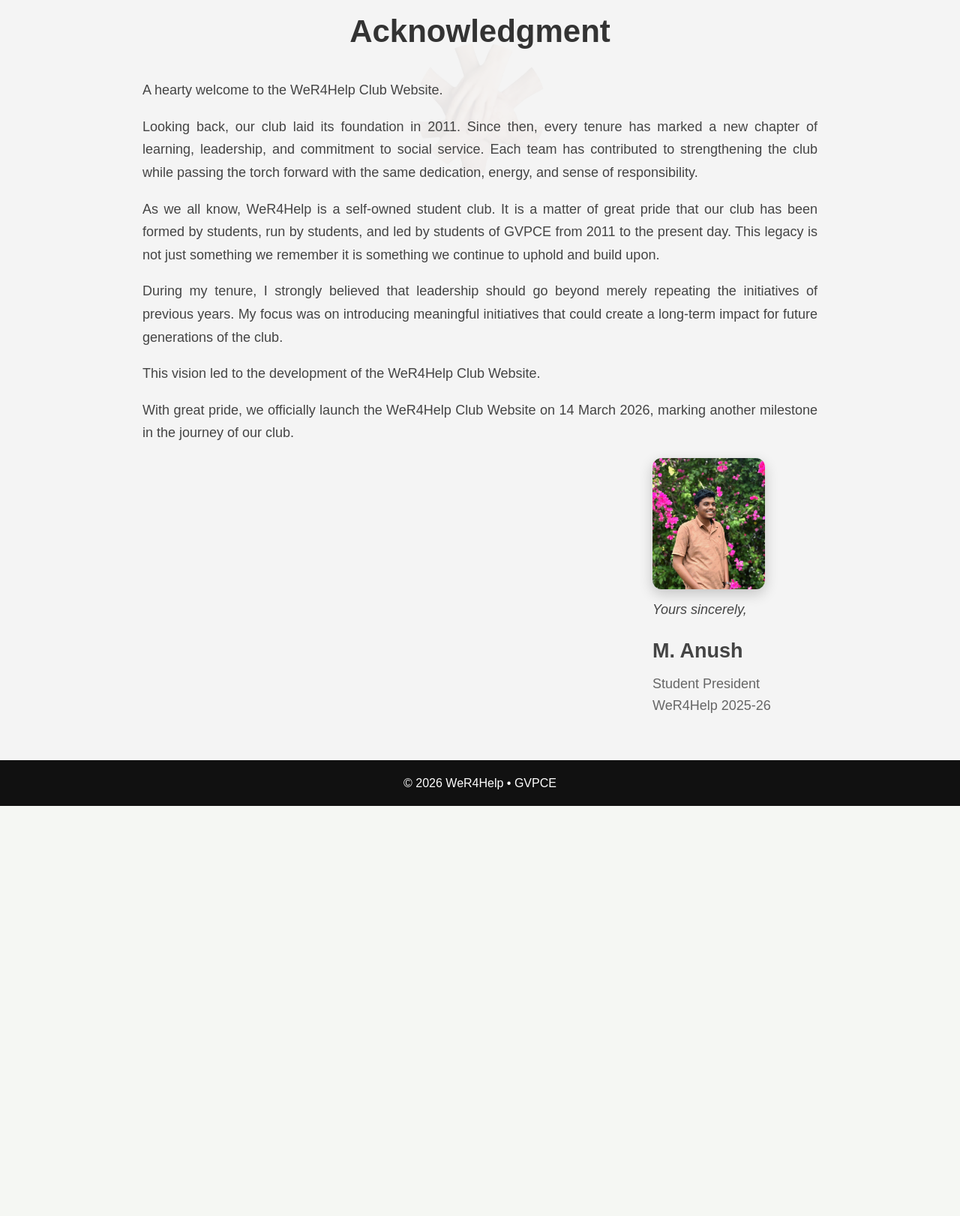
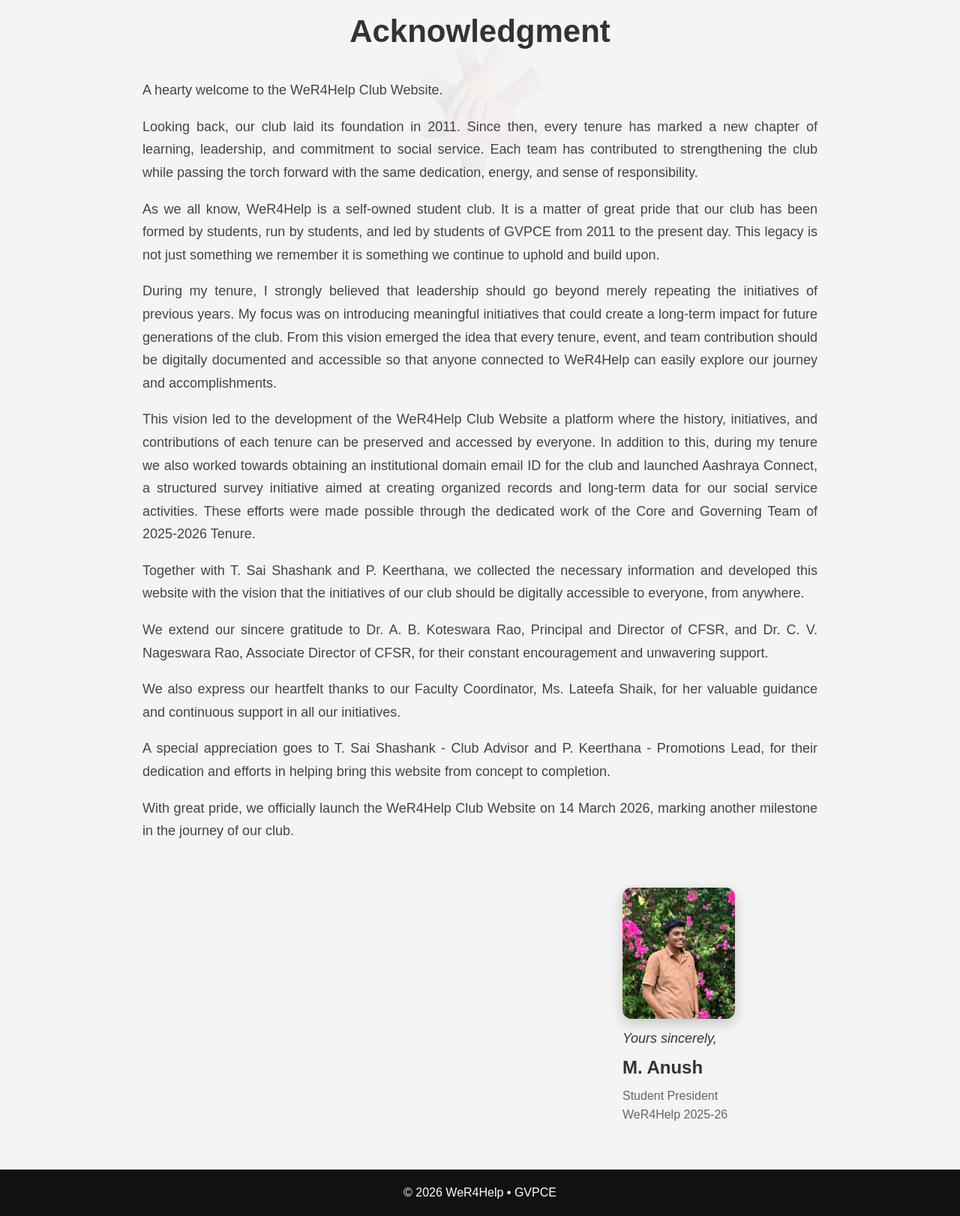
Before and after one commit to wer4help/wer4help-website, a Flask app: page /acknowledgment in a window 1280 px wide. Shown: the part 236-1858 px from the top of the page at 75% size. Before the commit the page ends 1311 px from the top, so only its background shows below. Run offline with Flask 3, Linux system fonts and the light colour scheme.

Commit message:
ack past

```diff
--- a/static/css/acknowledgment.css
+++ b/static/css/acknowledgment.css
@@ -1,6 +1,7 @@
 body{
 font-family: Arial, sans-serif;
 background:#f4f4f4;
+text-align:center;
 margin:0;
 }
 
@@ -10,7 +11,6 @@ margin:0;
 .header{
 position:relative;
 padding-top:40px;
-text-align:center;
 }
 
 .title{
@@ -18,7 +18,7 @@ font-size:42px;
 }
 
 
-/* CONTENT BLOCK */
+/* PARAGRAPH BLOCK (same style as about page) */
 
 .ack-text{
 width:900px;
@@ -28,6 +28,7 @@ margin:30px auto;
 font-size:18px;
 color:#444;
 line-height:1.7;
+
 text-align:justify;
 }
 
@@ -35,41 +36,44 @@ text-align:justify;
 margin-bottom:18px;
 }
 
-
-/* WATERMARK */
-
-.logo-watermark{
-position:fixed;
-top:50%;
-left:50%;
-transform:translate(-50%, -50%);
-width:220px;
-opacity:0.06;
-pointer-events:none;
-z-index:-1;
-}
-
 @media (max-width:768px){
   .logo-watermark{
     width:140px;
   }
 }
+/* WATERMARK */
 
+.logo-watermark{
+  position:fixed;          /* stays centered even while scrolling */
+  top:50%;
+  left:50%;
 
-/* PRESIDENT SECTION */
+  transform:translate(-50%, -50%);
+
+  width:220px;             /* adjust size if needed */
+  opacity:0.06;            /* watermark effect */
+
+  pointer-events:none;     /* prevents blocking clicks */
+  z-index:-1;              /* stays behind text */
+}
+
+/* PRESIDENT SECTION (Letter style) */
 
 .president-section{
+    width:900px;
+    max-width:90%;
+    margin:60px auto;
+
     display:flex;
-justify-content:flex-end;
-margin-top:0; /* no gap from content */
+    justify-content:flex-end; /* moves block to right side */
 }
 
 
-/* SIGNATURE BLOCK */
+/* INNER SIGNATURE BLOCK */
 
 .president-sign{
-width:220px;
-text-align:left;
+    width:260px;       /* width of signature block */
+    text-align:left;   /* text aligned like letter */
 }
 
 
@@ -77,25 +81,26 @@ text-align:left;
 
 .president-photo{
     width:150px;
+    height:auto;
     border-radius:12px;
     box-shadow:0 6px 18px rgba(0,0,0,0.2);
     margin-bottom:12px;
-display:block;
 }
 
 
-/* SIGNATURE TEXT */
+/* SIGNATURE */
 
 .signature{
     font-style:italic;
-margin-top:6px;
+    margin-top:10px;
+    font-size:18px;
 }
 
 
 /* NAME */
 
 .president-sign h2{
-margin:6px 0;
+    margin-top:6px;
 }
 
 
@@ -103,26 +108,6 @@ margin:6px 0;
 
 .designation{
     color:#666;
+    margin-top:5px;
     line-height:1.6;
 }
-
-
-/* MOBILE */
-
-@media (max-width:768px){
-
-.president-section{
-justify-content:center;
-}
-
-.president-sign{
-width:160px;
-text-align:left;
-}
-
-.president-photo{
-width:130px;
-margin-left:0;
-}
-
-}
--- a/templates/acknowledgment.html
+++ b/templates/acknowledgment.html
@@ -30,19 +30,35 @@ As we all know, WeR4Help is a self-owned student club. It is a matter of great p
 </p>
 
 <p>
-During my tenure, I strongly believed that leadership should go beyond merely repeating the initiatives of previous years. My focus was on introducing meaningful initiatives that could create a long-term impact for future generations of the club.
+During my tenure, I strongly believed that leadership should go beyond merely repeating the initiatives of previous years. My focus was on introducing meaningful initiatives that could create a long-term impact for future generations of the club. From this vision emerged the idea that every tenure, event, and team contribution should be digitally documented and accessible so that anyone connected to WeR4Help can easily explore our journey and accomplishments.
 </p>
 
 <p>
-This vision led to the development of the WeR4Help Club Website.
+This vision led to the development of the WeR4Help Club Website a platform where the history, initiatives, and contributions of each tenure can be preserved and accessed by everyone. In addition to this, during my tenure we also worked towards obtaining an institutional domain email ID for the club and launched Aashraya Connect, a structured survey initiative aimed at creating organized records and long-term data for our social service activities. These efforts were made possible through the dedicated work of the Core and Governing Team of 2025-2026 Tenure.
+</p>
+
+<p>
+Together with T. Sai Shashank and P. Keerthana, we collected the necessary information and developed this website with the vision that the initiatives of our club should be digitally accessible to everyone, from anywhere.
+</p>
+
+<p>
+We extend our sincere gratitude to Dr. A. B. Koteswara Rao, Principal and Director of CFSR, and Dr. C. V. Nageswara Rao, Associate Director of CFSR, for their constant encouragement and unwavering support.
+</p>
+
+<p>
+We also express our heartfelt thanks to our Faculty Coordinator, Ms. Lateefa Shaik, for her valuable guidance and continuous support in all our initiatives.
+</p>
+
+<p>
+A special appreciation goes to T. Sai Shashank - Club Advisor and P. Keerthana - Promotions Lead, for their dedication and efforts in helping bring this website from concept to completion.
 </p>
 
 <p>
 With great pride, we officially launch the WeR4Help Club Website on 14 March 2026, marking another milestone in the journey of our club.
 </p>
 
+</div>
 
-<!-- PRESIDENT SIGNATURE -->
 
 <div class="president-section">
 
@@ -63,6 +79,4 @@ WeR4Help 2025-26
 
 </div>
 
-</div>
-
 {% endblock %}
```
Lines whose indentation alone changed are shown as unchanged.
